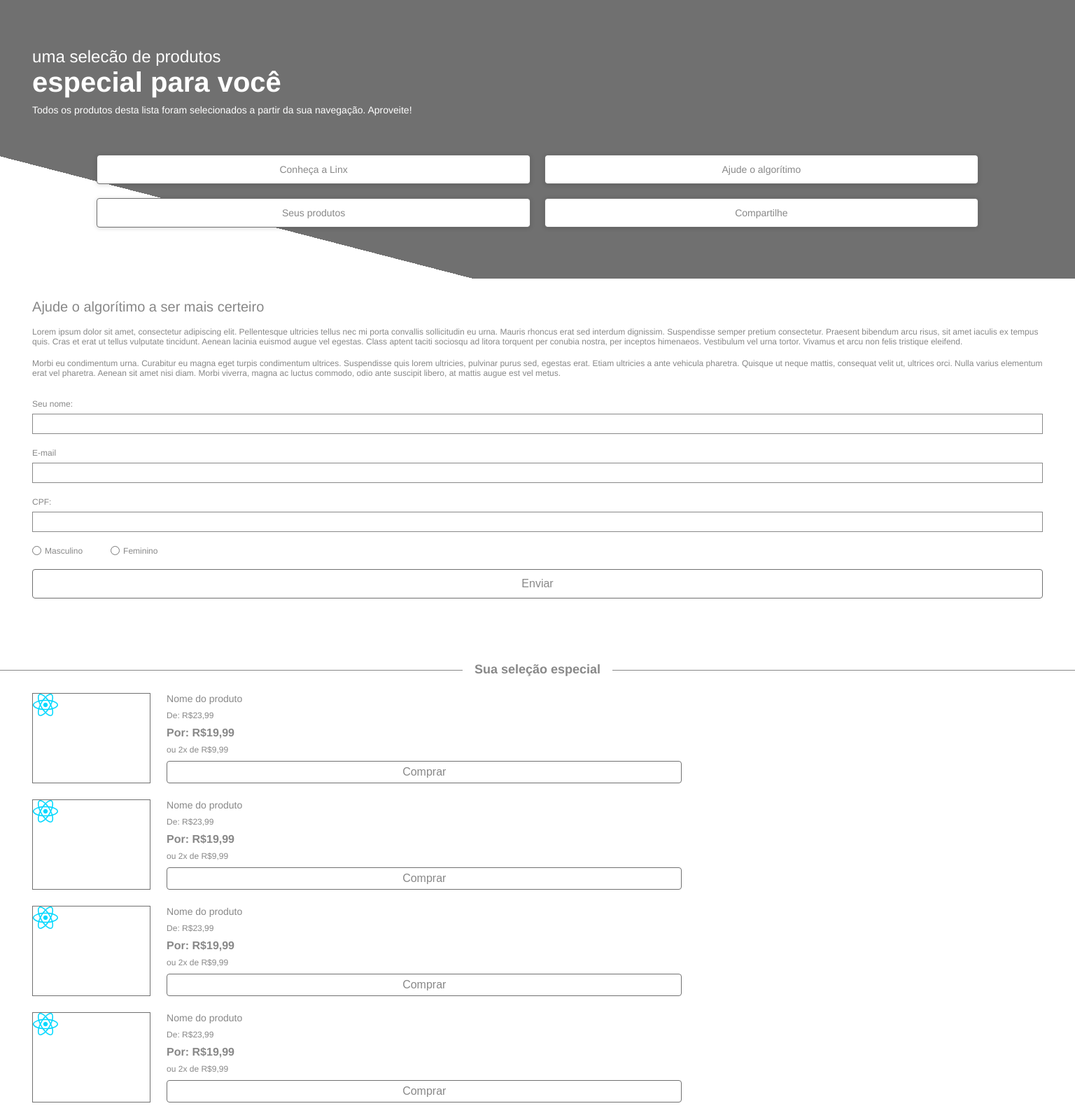
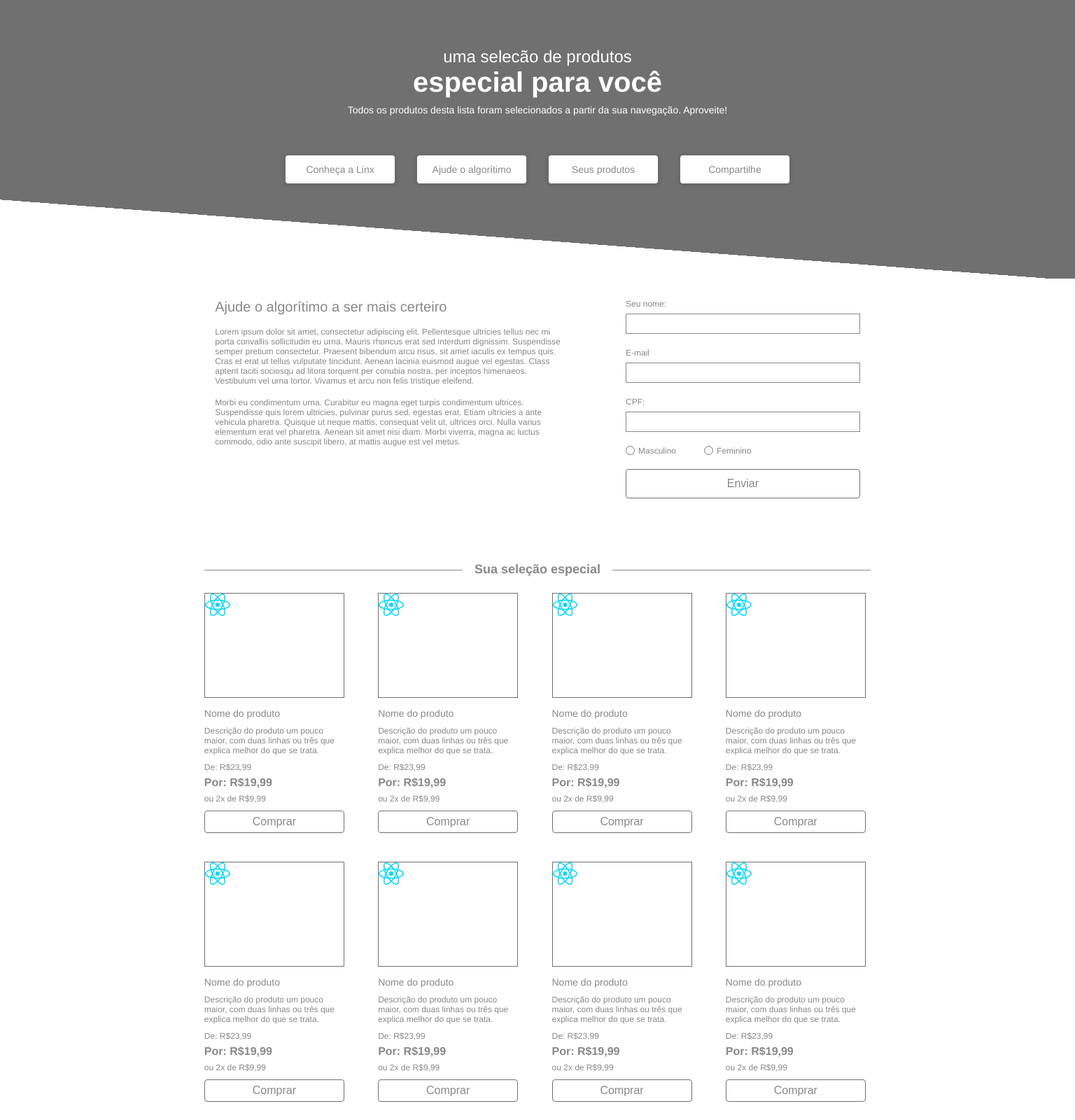
Before and after one commit to brunonasc74/linx-frontend-challenge, a React (Vite) app: page / in a window 1536 px wide. Shown: the top 1600 px of the page at 70% size. Built offline with nearby package versions, Linux system fonts and the light colour scheme; no server answers.

Commit message:
compatibility for bigger screens

```diff
--- a/src/App.jsx
+++ b/src/App.jsx
@@ -10,8 +10,11 @@ function App() {
 		<div className='App'>
 			<Header />
 			<main>
-				<Section />
-				<Form />
+				<div className='section-flex'>
+					<Section />
+					<div className='section-space'></div>
+					<Form />
+				</div>
 				<ProductsSection />
 				<FormShare />
 			</main>
--- a/src/components/Form.jsx
+++ b/src/components/Form.jsx
@@ -1,6 +1,6 @@
 const Form = () => {
 	return (
-		<form>
+		<form className='section-form'>
 			<div className='container'>
 				<div className='form-control'>
 					<label>Seu nome:</label>
--- a/src/components/FormShare.jsx
+++ b/src/components/FormShare.jsx
@@ -10,13 +10,16 @@ const FormShare = () => {
 					Preencha agora!
 				</p>
 				<form>
+					<div className='input-flex'>
 						<div className='form-control'>
 							<label>Nome do seu amigo:</label>
 							<input type='text'></input>
 						</div>
+						<div className='space'></div>
 						<div className='form-control'>
 							<label>E-mail dele:</label>
 							<input type='text'></input>
+						</div>
 					</div>
 
 					<input
--- a/src/components/Product.jsx
+++ b/src/components/Product.jsx
@@ -8,6 +8,10 @@ const Product = ({ productImg, productName }) => {
 				</div>
 				<div className='price-div'>
 					<h4>{productName}</h4>
+					<p className='d-pricetag'>
+						Descrição do produto um pouco maior, com duas linhas ou três que
+						explica melhor do que se trata.
+					</p>
 					<p className='s-pricetag'>De: R$23,99</p>
 					<p className='b-pricetag'>Por: R$19,99</p>
 					<p className='s-pricetag'>ou 2x de R$9,99</p>
--- a/src/components/ProductsSection.jsx
+++ b/src/components/ProductsSection.jsx
@@ -30,6 +30,10 @@ const ProductsSection = () => {
 				<Product />
 				<Product />
 				<Product />
+				<Product />
+				<Product />
+				<Product />
+				<Product />
 			</div>
 			<input
 				onClick={loadProducts}
--- a/src/styles/index.css
+++ b/src/styles/index.css
@@ -1,3 +1,5 @@
+@import url(./media.css);
+
 * {
 	scroll-behavior: smooth;
 	box-sizing: border-box;
@@ -50,7 +52,7 @@ header {
 	margin-bottom: 29px;
 	background: rgb(255, 255, 255);
 	background: linear-gradient(
-		14.5deg,
+		4.3deg,
 		rgba(255, 255, 255, 1) 22%,
 		rgba(112, 112, 112, 1) 22%
 	);
@@ -156,6 +158,7 @@ form .btn {
 }
 
 /* ProductsSection */
+
 .product {
 	margin-top: 23px;
 	display: flex;
@@ -181,6 +184,11 @@ form .btn {
 	font-weight: normal;
 }
 
+.price-div .d-pricetag {
+	display: none;
+	font-size: 12px;
+}
+
 .price-div .s-pricetag {
 	font-size: 12px;
 }
@@ -200,7 +208,7 @@ form .btn {
 }
 
 .btn-product {
-	width: 65%;
+	width: 260px;
 	display: block;
 	margin: 0 auto;
 	margin-top: 53px;
@@ -225,7 +233,7 @@ form .btn {
 }
 
 .form-share .btn-formshare {
-	width: 65%;
+	width: 245px;
 	display: block;
 	margin: 0 auto;
 	margin-top: 22px;
@@ -251,9 +259,9 @@ footer {
 	line-height: 1.1rem;
 	background: rgb(112, 112, 112);
 	background: linear-gradient(
-		353deg,
-		rgba(112, 112, 112, 1) 75%,
-		rgba(255, 255, 255, 1) 75%
+		358deg,
+		rgba(112, 112, 112, 1) 70%,
+		rgba(255, 255, 255, 1) 70%
 	);
 }
 
--- /dev/null
+++ b/src/styles/media.css
@@ -0,0 +1,167 @@
+@media (min-width: 600px) {
+	.container {
+		width: 90% !important;
+	}
+
+	.product-grid {
+		width: 95%;
+		margin: auto;
+		margin-top: 23px;
+		display: grid;
+		grid-template-columns: repeat(2, 1fr);
+		gap: 41px;
+	}
+
+	.product {
+		flex-direction: column;
+		width: 200px !important;
+	}
+
+	.img-div {
+		width: 100% !important;
+		height: 150px !important;
+		margin-right: 0px !important;
+	}
+
+	.price-div {
+		width: 100% !important;
+	}
+
+	.price-div h4 {
+		margin-top: 14px;
+	}
+
+	.price-div p:nth-of-type(1) {
+		display: block !important;
+		margin-top: 10px;
+	}
+	.price-div p:nth-of-type(2) {
+		margin-top: 10px;
+	}
+	.price-div p:nth-of-type(3) {
+		margin-top: 6px;
+	}
+	.price-div p:nth-of-type(4) {
+		margin-top: 7px;
+		margin-bottom: 10px;
+	}
+
+	.product-grid .product {
+		margin: 0;
+	}
+}
+
+@media (min-width: 800px) {
+	.container {
+		width: 80% !important;
+	}
+	.product-grid {
+		width: 96%;
+		grid-template-columns: repeat(3, 1fr);
+	}
+	.box-one {
+		text-align: center;
+	}
+	.box-two {
+		grid-template-columns: repeat(4, 1fr) !important;
+	}
+
+	.section-form .container,
+	.main-section .container {
+		width: 100% !important;
+	}
+	.section-flex {
+		width: 90%;
+		margin: auto;
+		display: flex;
+		justify-content: center;
+	}
+	.section-space {
+		width: 50%;
+	}
+	.section-form {
+		width: 300%;
+		margin: 0;
+	}
+	.input-flex {
+		display: flex;
+		justify-content: center;
+	}
+	.form-share .form-control {
+		width: 340px;
+	}
+
+	.form-share .space {
+		width: 4%;
+	}
+}
+
+@media (min-width: 1050px) {
+	.section-flex {
+		width: 85%;
+		margin: auto;
+	}
+	.container {
+		width: 60% !important;
+	}
+	.product-grid {
+		width: 92%;
+		grid-template-columns: repeat(4, 1fr) !important;
+	}
+
+	.box-two {
+		width: 60% !important;
+		gap: 30px !important;
+	}
+
+	.title {
+		width: 85%;
+		margin: auto;
+	}
+}
+
+@media (min-width: 1300px) {
+	.section-flex {
+		width: 60%;
+		margin: auto;
+	}
+	.section-form {
+		width: 200%;
+	}
+	.container {
+		width: 100% !important;
+	}
+	.product-grid {
+		width: 62%;
+		grid-template-columns: repeat(4, 1fr) !important;
+	}
+	.box-two {
+		width: 52% !important;
+	}
+	.title {
+		width: 62%;
+		margin: auto;
+	}
+}
+
+@media (min-width: 1500px) {
+	.product-grid {
+		width: 62%;
+		grid-template-columns: repeat(4, 1fr) !important;
+	}
+	.box-two {
+		width: 47% !important;
+	}
+
+	.bg-clip {
+		height: 398px;
+		border-top: 5px solid red;
+		margin-bottom: 29px;
+		background: rgb(255, 255, 255);
+		background: linear-gradient(
+			14.5deg,
+			rgba(255, 255, 255, 1) 22%,
+			rgba(112, 112, 112, 1) 22%
+		);
+	}
+}
```
Lines whose indentation alone changed are shown as unchanged.
